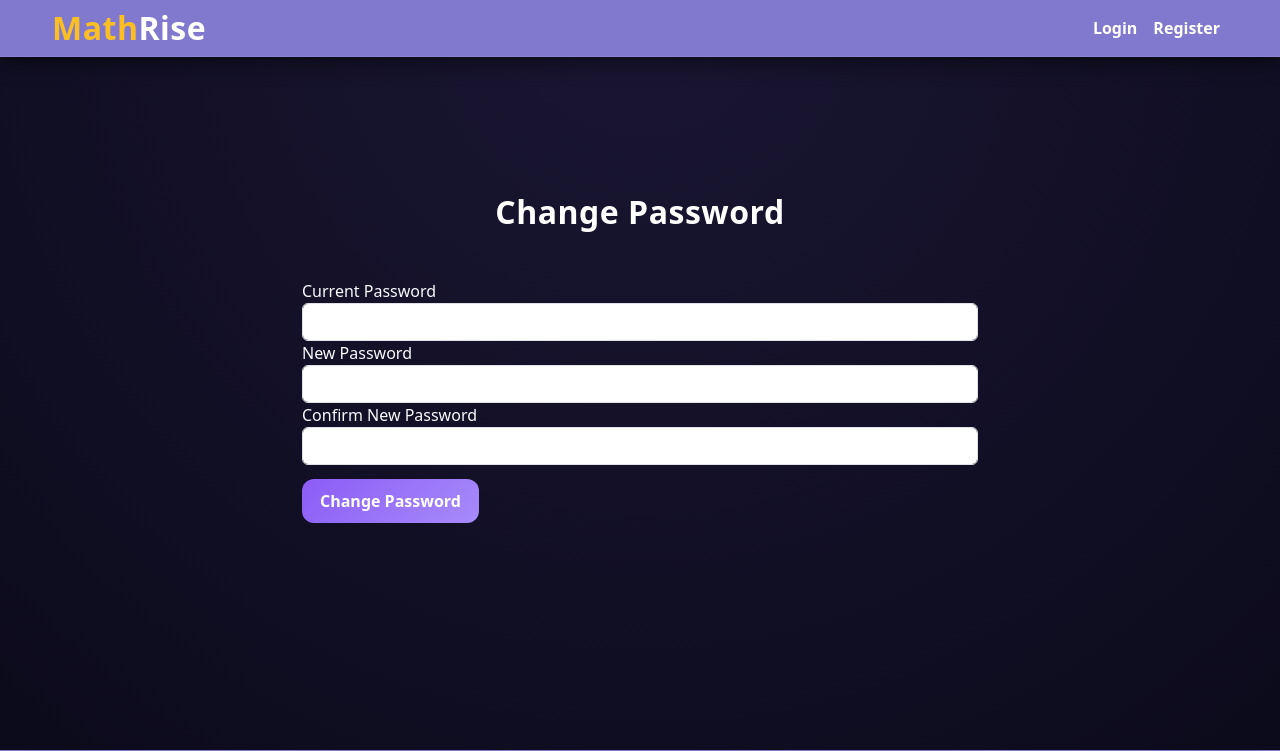
After one commit to Ryan-ford25/Milestone-project-4, a Django app: page /edit_profile/change_password/ in a window 1280 px wide. The commit adds this page. Shown: the top 751 px of the page. Run offline with Django 5.2, Linux system fonts and the light colour scheme; some libraries are stand-ins or nearby versions.

Commit message:
Added Password change functinality

```diff
--- a/mathrise/settings.py
+++ b/mathrise/settings.py
@@ -26,7 +26,7 @@ BASE_DIR = Path(__file__).resolve().parent.parent
 SECRET_KEY = os.environ.get("SECRET_KEY")
 
 # SECURITY WARNING: don't run with debug turned on in production!
-DEBUG = True
+DEBUG = False
 
 ALLOWED_HOSTS = ["localhost", "127.0.0.1", ".herokuapp.com", ]
 
--- a/user/forms.py
+++ b/user/forms.py
@@ -18,3 +18,8 @@ class CustomSignupForm(SignupForm):
         profile.save()
 
         return user
+
+class CustomPasswordChangeForm(PasswordChangeForm):
+    old_password = forms.CharField(label='Old Password', widget=forms.PasswordInput(attrs={'class': 'form-control'}))
+    new_password1 = forms.CharField(label='New Password', widget=forms.PasswordInput(attrs={'class': 'form-control'}))
+    new_password2 = forms.CharField(label='Confirm New Password', widget=forms.PasswordInput(attrs={'class': 'form-control'}))
--- a/user/templates/user/dashboard.html
+++ b/user/templates/user/dashboard.html
@@ -41,7 +41,7 @@
     {% if not user.userprofile.is_premium %}
         <div class="upgrade-box">
             Upgrade to premium to see your accuracy and more detailed performance insights!
-            <a href="{% url 'upgrade' %}" class="solve-btn">Upgrade Now</a>
+            <a class="solve-btn" href="{% url 'upgrade' %}">Upgrade Now</a>
         </div>
     {% endif %}
 
--- a/user/templates/user/delete_account.html
+++ b/user/templates/user/delete_account.html
@@ -5,7 +5,7 @@
 
 {% block content %}
     <div class="container">
-        <h1 class="logo-font text-center my-5">Deleting Account</h1>
+        <h2 class="logo-font text-center my-5">Deleting Account</h2>
         </div>
         <h3 class="text-center">Are you sure you want to delete your account?</h3>
          <p class="text-center">This action cannot be undone. All your data will be permanently deleted.</p>
@@ -13,8 +13,8 @@
         <div class="text-center">
             <form method="post" action="{% url 'delete_account' %}">
                 {% csrf_token %}
-                <button type="submit" class="btn danger btn-danger ms-auto">Confirm</button>
-                <button type="button" class="btn custom-btn ms-auto">Cancel</button>
+                <button type="submit" class="btn solve-btn">Confirm</button>
+                <a class="btn solve-btn" href="{% url 'profile' %}">Cancel</a>
             </form>
         </div>
 {% endblock %}
--- /dev/null
+++ b/user/templates/user/edit_password.html
@@ -0,0 +1,27 @@
+{% extends "base.html" %}
+{% load static %}
+
+{% block extra_title %} - Change Password{% endblock %}
+
+{% block content %}
+<div class="container profile-container my-5">
+    <h2 class="logo-font text-center my-5">Change Password</h2>
+
+    <form method="post" action="{% url 'change_password' %}">
+        {% csrf_token %}
+        <div class="form-group">
+            <label for="old_password">Current Password</label>
+            <input type="password" class="form-control" id="old_password" name="old_password" required>
+        </div>
+        <div class="form-group">
+            <label for="new_password1">New Password</label>
+            <input type="password" class="form-control" id="new_password1" name="new_password1" required>
+        </div>
+        <div class="form-group">
+            <label for="new_password2">Confirm New Password</label>
+            <input type="password" class="form-control" id="new_password2" name="new_password2" required>
+        </div>
+        <button type="submit" class="btn solve-btn">Change Password</button>
+    </form>
+</div>
+{% endblock %}
--- a/user/urls.py
+++ b/user/urls.py
@@ -8,4 +8,5 @@ urlpatterns = [
     path('profile/', views.accountProfileView, name='profile'),
     path('delete_account/', views.deleteAccountView, name='delete_account'),
     path('edit_profile/', views.editProfileView, name='edit_profile'),
+    path('edit_profile/change_password/', views.change_password, name='change_password'),
 ]
--- a/user/views.py
+++ b/user/views.py
@@ -5,17 +5,15 @@ from django.utils import timezone
 from django.db.models import Count, Sum
 from datetime import timedelta
 from django.contrib.auth.models import User
-from urllib3 import request
 from .models import UserProfile, UserAttempt
-from django.utils.http import urlsafe_base64_encode, urlsafe_base64_decode
 from django.utils.encoding import force_bytes
 from django.utils.encoding import force_str
 from django.core.mail import send_mail
 from django.urls import reverse
 from django.contrib.auth.decorators import login_required
 from allauth.account.models import EmailAddress
-from allauth.account.adapter import get_adapter
-from allauth.account.models import EmailAddress
+from django.contrib.auth import update_session_auth_hash
+from django.contrib.auth.forms import PasswordChangeForm
 
 
 @login_required
@@ -148,3 +146,20 @@ def deleteAccountView(request):
         return redirect('home')
 
     return render(request, 'user/delete_account.html')
+
+
+def change_password(request):
+    if request.method == 'POST':
+        form = PasswordChangeForm(request.user, request.POST)
+        if form.is_valid():
+            user = form.save()
+            update_session_auth_hash(request, user)  # Important!
+            messages.success(request, 'Your password was successfully updated!')
+            return redirect('profile')
+        else:
+            messages.error(request, 'Please correct the error below.')
+    else:
+        form = PasswordChangeForm(request.user)
+    return render(request, 'user/edit_password.html', {
+        'form': form
+    })
```
Also changed, not shown: TESTING.md (+2 -0 lines), user/templates/user/edit_profile.html (+8 -1 lines), user/templates/user/profile.html (+4 -8 lines), README.md, assets/documentation/changepassword_page.png (added), assets/documentation/delete_profile_page.png (added), assets/documentation/edit_profile_page.png (added), 1 other file.
